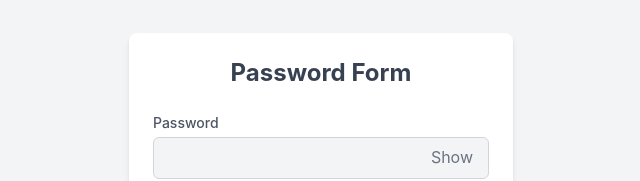
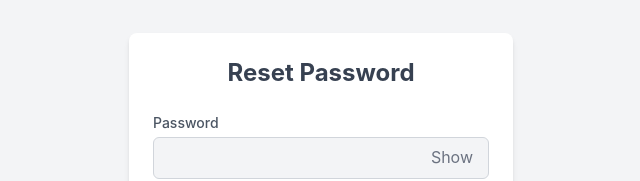
Before and after one commit to Vikaskumar8085/Productfrontendts, a React (Create React App) app: page /resetpassword/1 in a window 1280 px wide. Shown: the part 254-435 px from the top of the page, without its empty margins (319-959 px from the left). Built offline with nearby package versions, Linux system fonts and the light colour scheme.

Commit message:
update code

```diff
--- a/src/Pages/AuthPages/ResetPassword/ResetPassword.tsx
+++ b/src/Pages/AuthPages/ResetPassword/ResetPassword.tsx
@@ -1,156 +1,3 @@
-// import React, { useState } from "react";
-// import { useFormik } from "formik";
-// import { useParams } from "react-router-dom";
-// import * as Yup from "yup";
-// import { resetpasswordapicall } from "../../../Services/UserApiSerice";
-// import apiInstance from '../../../Services/apiservice/apiInstance';
-
-// interface FormValue {
-//     password: string;
-//     confirmPassword: string;
-// }
-
-
-// const ResetPassword: React.FC = () => {
-//     const { resetToken } = useParams<{ resetToken: string }>(); // Use string type
-//     const [passwordVisible, setPasswordVisible] = useState(false);
-//     const [confirmPasswordVisible, setConfirmPasswordVisible] = useState(false);
-//     const [apiResponse, setApiResponse] = useState<string | null>(null);
-//     const [loading, setLoading] = useState(false);
-
-//     console.log(resetToken, "resetToken")
-//     // Validation schema
-//     const validationSchema = Yup.object({
-//         password: Yup.string()
-//             .min(8, "Password must be at least 8 characters")
-//             .required("Password is required"),
-//         confirmPassword: Yup.string()
-//             .oneOf([Yup.ref("password")], "Passwords must match")
-//             .required("Confirm Password is required"),
-//     });
-
-//     // Formik setup
-//     const formik = useFormik<FormValue>({
-//         initialValues: {
-//             password: "",
-//             confirmPassword: "",
-//         },
-//         validationSchema,
-//         onSubmit: async (values) => {
-//             try {
-//                 const formvalue = new FormData();
-//                 formvalue.append("password", values.password);
-
-
-//                 const response = await apiInstance.post(`/user/reset-password/${resetToken}`, formvalue)
-//                 console.log(response)
-
-//             } catch (error: any) {
-//                 console.log(error?.message)
-
-//             }
-//         },
-//     });
-
-//     return (
-//         <div className="flex items-center justify-center min-h-screen bg-gray-100">
-//             <form
-//                 onSubmit={formik.handleSubmit}
-//                 className="w-full max-w-md p-6 bg-white rounded-lg shadow-md"
-//             >
-//                 <h2 className="text-2xl font-bold text-center text-gray-700 mb-6">
-//                     Reset Password
-//                 </h2>
-
-//                 {/* Password Field */}
-//                 <div className="mb-4 relative">
-//                     <label
-//                         htmlFor="password"
-//                         className="block text-sm font-medium text-gray-600"
-//                     >
-//                         New Password
-//                     </label>
-//                     <input
-//                         id="password"
-//                         type={passwordVisible ? "text" : "password"}
-//                         className={`mt-1 block w-full px-4 py-2 text-gray-700 bg-gray-100 border ${formik.touched.password && formik.errors.password
-//                             ? "border-red-500"
-//                             : "border-gray-300"
-//                             } rounded-md focus:outline-none focus:ring focus:ring-indigo-200`}
-//                         {...formik.getFieldProps("password")}
-//                     />
-//                     <button
-//                         type="button"
-//                         onClick={() => setPasswordVisible(!passwordVisible)}
-//                         className="absolute top-8 right-4 text-gray-500"
-//                     >
-//                         {passwordVisible ? "Hide" : "Show"}
-//                     </button>
-//                     {formik.touched.password && formik.errors.password && (
-//                         <p className="mt-2 text-sm text-red-500">{formik.errors.password}</p>
-//                     )}
-//                 </div>
-
-//                 {/* Confirm Password Field */}
-//                 <div className="mb-4 relative">
-//                     <label
-//                         htmlFor="confirmPassword"
-//                         className="block text-sm font-medium text-gray-600"
-//                     >
-//                         Confirm Password
-//                     </label>
-//                     <input
-//                         id="confirmPassword"
-//                         type={confirmPasswordVisible ? "text" : "password"}
-//                         className={`mt-1 block w-full px-4 py-2 text-gray-700 bg-gray-100 border ${formik.touched.confirmPassword && formik.errors.confirmPassword
-//                             ? "border-red-500"
-//                             : "border-gray-300"
-//                             } rounded-md focus:outline-none focus:ring focus:ring-indigo-200`}
-//                         {...formik.getFieldProps("confirmPassword")}
-//                     />
-//                     <button
-//                         type="button"
-//                         onClick={() => setConfirmPasswordVisible(!confirmPasswordVisible)}
-//                         className="absolute top-8 right-4 text-gray-500"
-//                     >
-//                         {confirmPasswordVisible ? "Hide" : "Show"}
-//                     </button>
-//                     {formik.touched.confirmPassword && formik.errors.confirmPassword && (
-//                         <p className="mt-2 text-sm text-red-500">
-//                             {formik.errors.confirmPassword}
-//                         </p>
-//                     )}
-//                 </div>
-
-//                 {/* Submit Button */}
-//                 <button
-//                     type="submit"
-//                     className={`w-full px-4 py-2 text-white bg-indigo-500 hover:bg-indigo-600 rounded-md focus:outline-none focus:ring focus:ring-indigo-300 ${loading ? "opacity-50 cursor-not-allowed" : ""
-//                         }`}
-//                     disabled={loading}
-//                 >
-//                     {loading ? "Submitting..." : "Reset Password"}
-//                 </button>
-
-//                 {/* API Response */}
-//                 {apiResponse && (
-//                     <p
-//                         className={`mt-4 text-center text-sm ${apiResponse.includes("successfully")
-//                             ? "text-green-500"
-//                             : "text-red-500"
-//                             }`}
-//                     >
-//                         {apiResponse}
-//                     </p>
-//                 )}
-//             </form>
-//         </div>
-//     );
-// };
-
-// export default ResetPassword;
-
-
 import React, { useState } from "react";
 import { useFormik } from "formik";
 import * as Yup from "yup";
@@ -203,7 +50,7 @@ const ResetPassword: React.FC = () => {
                 className="w-full max-w-sm p-6 bg-white rounded-lg shadow-md"
             >
                 <h2 className="text-2xl font-bold text-center text-gray-700 mb-6">
-                    Password Form
+                    Reset Password
                 </h2>
 
                 {/* Password Field */}
--- a/src/Services/UserApiSerice/index.ts
+++ b/src/Services/UserApiSerice/index.ts
@@ -24,11 +24,11 @@ export const updateprofileapicall = async (data: any) => {
   return response.data;
 };
 
-export const resetpasswordapicall = async (data: any) => {
-  console.log(data, "data");
-  const response = await apiInstance.post<any>(
-    `/user/reset-password/${data.resetToken}`,
-    data.password
-  );
-  return response.data;
-};
+// export const resetpasswordapicall = async (data: any) => {
+//   console.log(data, "data");
+//   const response = await apiInstance.post<any>(
+//     `/user/reset-password/${data.resetToken}`,
+//     data.password
+//   );
+//   return response.data;
+// };
```
